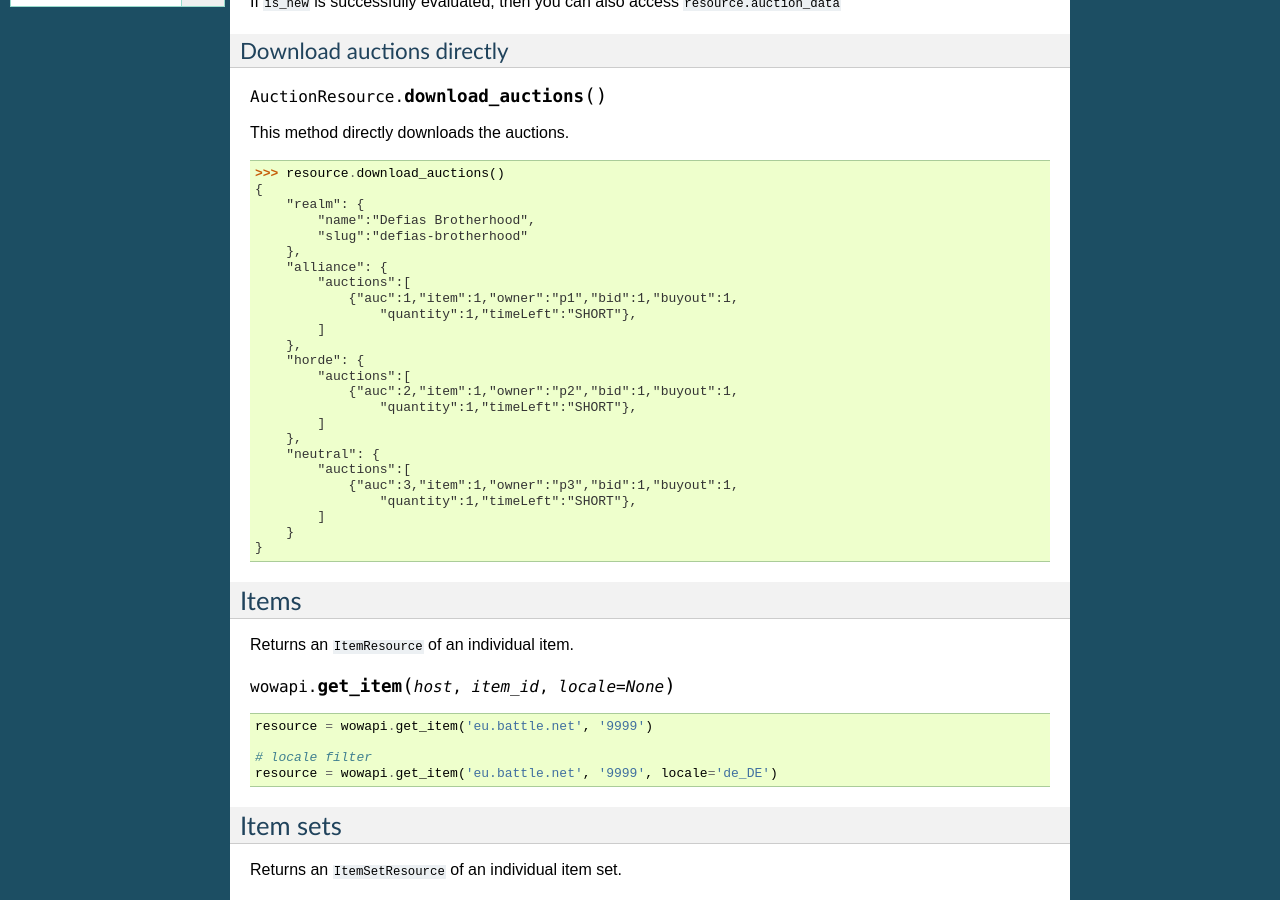
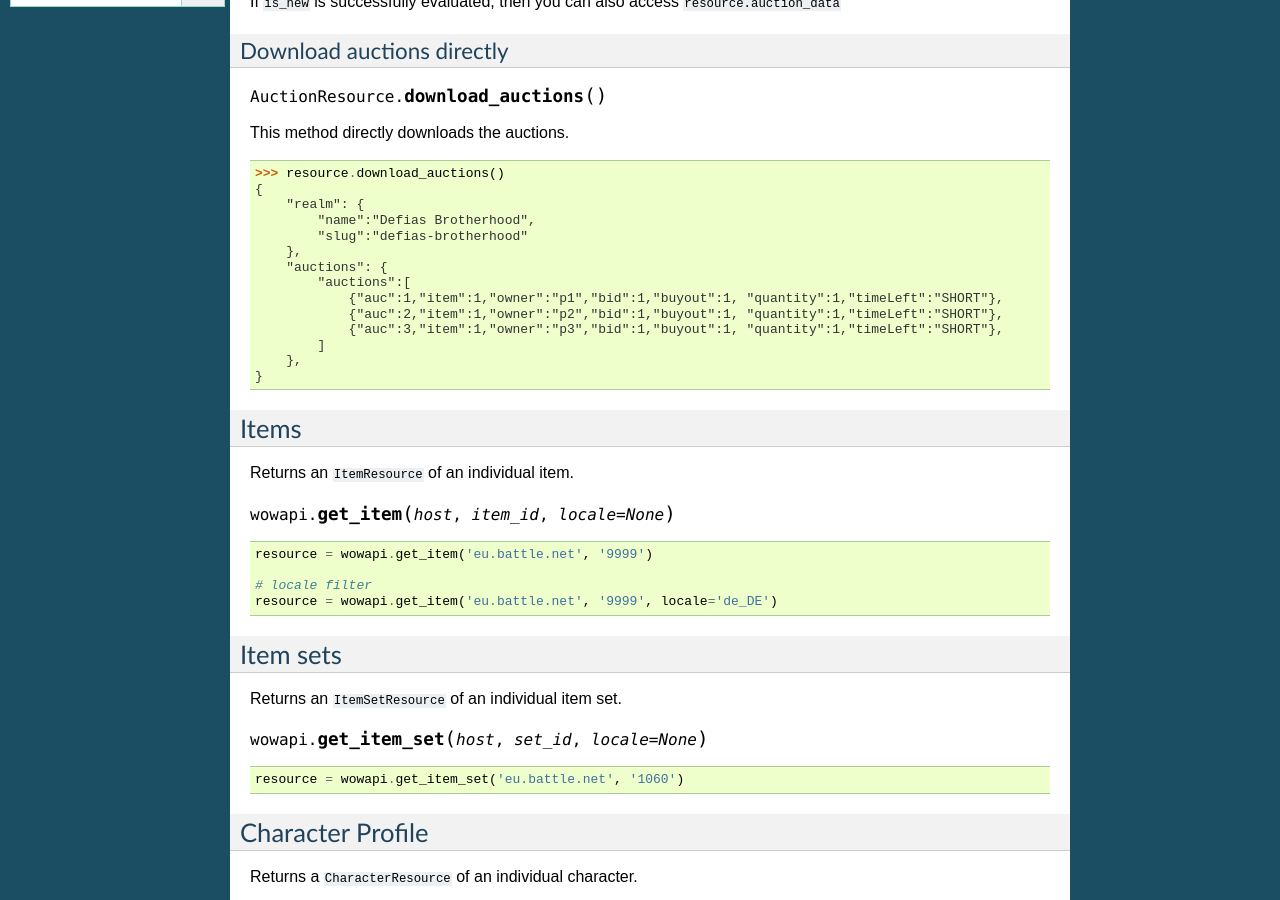
Before and after one commit to lockwooddev/python-wowapi, a Sphinx documentation site: the page built from docs/usage.rst, in a window 1280 px wide and 900 px high, scrolled down 1310 px. Built offline with Sphinx 7.4.7, drawn with Linux system fonts in a browser that asks for light colours.

Commit message:
Update documentation for 6.0.2 merged auction house. Update official forum link. Update changelog.

```diff
--- a/docs/index.rst
+++ b/docs/index.rst
@@ -23,7 +23,7 @@
 For more information on the official community API visit:
 
 - `Official API documentation on github <http://blizzard.github.io/api-wow-docs/>`_
-- `Official Community Platform API Forum <http://us.battle.net/wow/en/forum/2626217/>`_
+- `Official Community Platform API Forum <http://us.battle.net/en/forum/#forum15051531/>`_
 
 Contents
 ========
--- a/docs/usage.rst
+++ b/docs/usage.rst
@@ -94,24 +94,13 @@
             "name":"Defias Brotherhood",
             "slug":"defias-brotherhood"
         },
-        "alliance": {
+        "auctions": {
             "auctions":[
-                {"auc":1,"item":1,"owner":"p1","bid":1,"buyout":1,
-                    "quantity":1,"timeLeft":"SHORT"},
+                {"auc":1,"item":1,"owner":"p1","bid":1,"buyout":1, "quantity":1,"timeLeft":"SHORT"},
+                {"auc":2,"item":1,"owner":"p2","bid":1,"buyout":1, "quantity":1,"timeLeft":"SHORT"},
+                {"auc":3,"item":1,"owner":"p3","bid":1,"buyout":1, "quantity":1,"timeLeft":"SHORT"},
             ]
         },
-        "horde": {
-            "auctions":[
-                {"auc":2,"item":1,"owner":"p2","bid":1,"buyout":1,
-                    "quantity":1,"timeLeft":"SHORT"},
-            ]
-        },
-        "neutral": {
-            "auctions":[
-                {"auc":3,"item":1,"owner":"p3","bid":1,"buyout":1,
-                    "quantity":1,"timeLeft":"SHORT"},
-            ]
-        }
     }
 
 
```
Also changed, not shown: docs/changelog.rst (+10 -0 lines).
